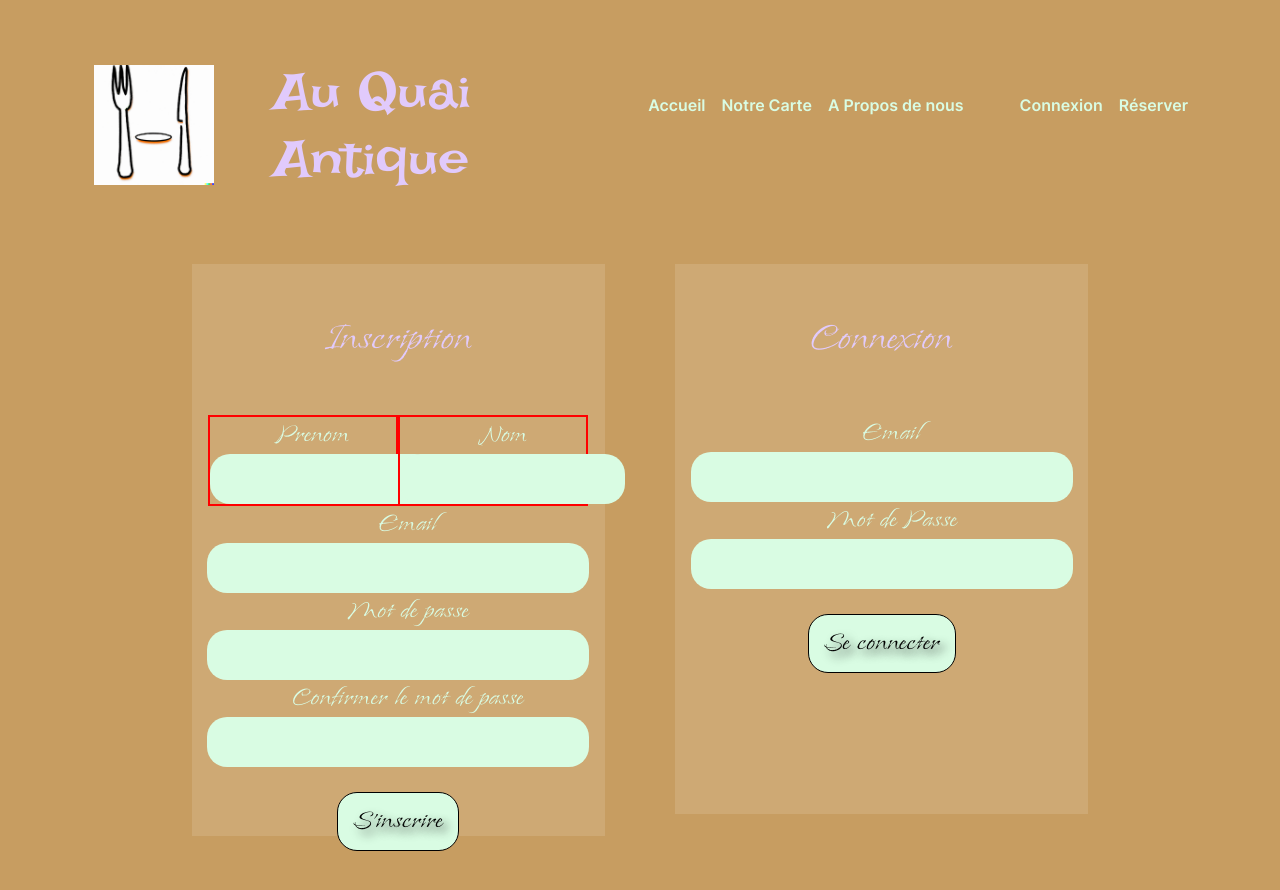
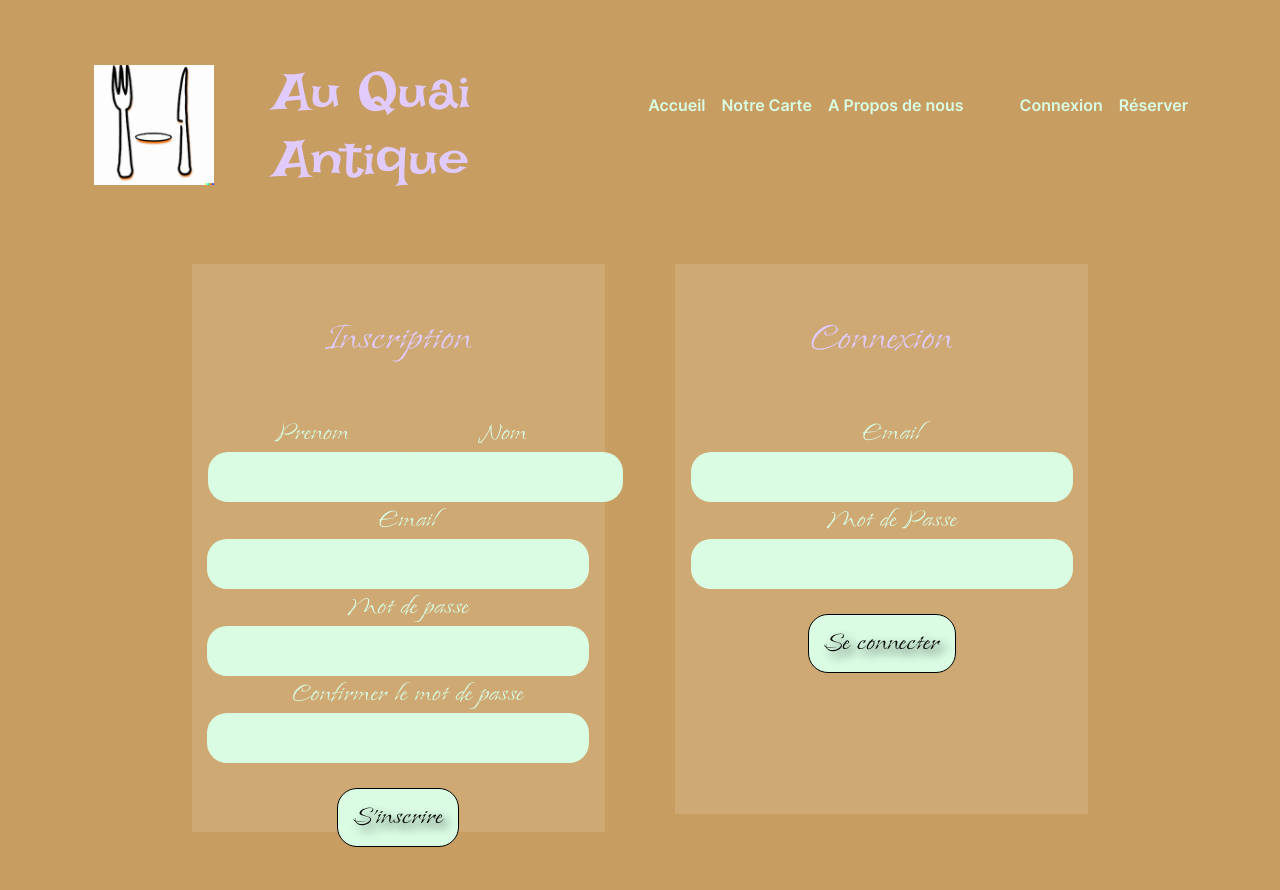
Before and after one commit to benoitsouillat/auquaiantique, a React (Create React App) app: page /login in a window 1280 px wide. Built offline with nearby package versions, Linux system fonts and the light colour scheme.

Commit message:
login component create and css

```diff
--- a/src/components/Menu.jsx
+++ b/src/components/Menu.jsx
@@ -11,7 +11,7 @@ const Menu = ({ linkNavigate, linkConnect }) => {
       </ul>
       <ul>
         <li><Link to="/login">Connexion</Link></li>
-        <li><Link to="/reservation">Réserver</Link></li>
+        <li><Link to="/">Réserver</Link></li>
       </ul>
 
     </nav>
--- a/src/style/_login.scss
+++ b/src/style/_login.scss
@@ -26,7 +26,6 @@
             display: inline-block;
             max-width: 46%;
             margin: auto;
-            border: solid red 2px;
             box-sizing: border-box;
         }
 
--- a/src/style/main.css
+++ b/src/style/main.css
@@ -382,7 +382,6 @@
   display: inline-block;
   max-width: 46%;
   margin: auto;
-  border: solid red 2px;
   box-sizing: border-box;
 }
 .login-container section h3 {
```
